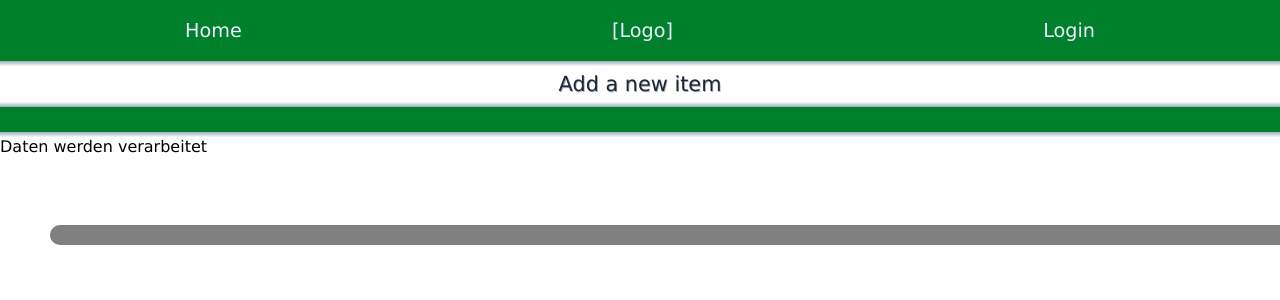
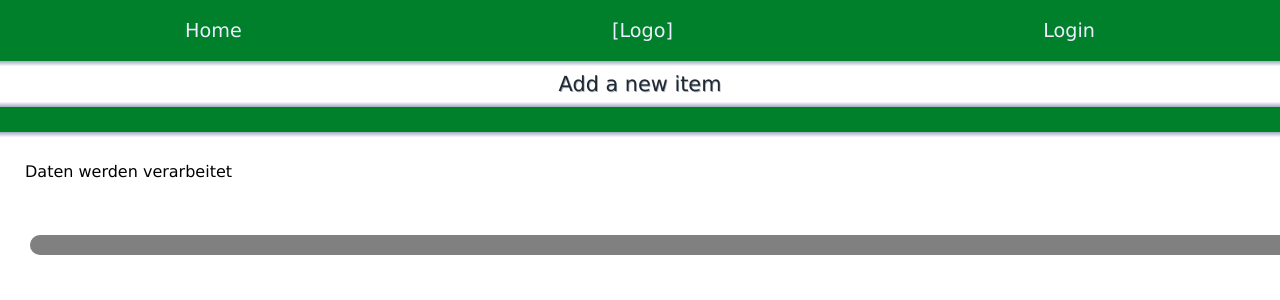
Before and after one commit to TobiasHasenkamp/ecobo, a React (Create React App) app in the folder frontend/: page /loading in a window 1280 px wide. Shown: the top 300 px of the page. Built offline with nearby package versions, Linux system fonts and the light colour scheme.

Commit message:
Loading bar is now much faster. Also a very small design overhaul to the loading page.

```diff
--- a/frontend/src/main/LoadingPage.js
+++ b/frontend/src/main/LoadingPage.js
@@ -3,6 +3,7 @@ import ProgressBar from "./designElements/ProgressBar";
 import {useEffect, useState} from "react";
 import {useHistory} from "react-router-dom";
 import PageHeader from "./PageHeader";
+import styled from "styled-components/macro";
 
 
 export default function LoadingPage() {
@@ -16,7 +17,7 @@ export default function LoadingPage() {
     useEffect(() => {
 
         let interval = setInterval(
-            () => setPercentCompleted(percentCompleted + (100/3)), 1000
+            () => setPercentCompleted(percentCompleted + (100)), 850
         );
 
         if (percentCompleted > 100){
@@ -35,8 +36,13 @@ export default function LoadingPage() {
     return (
         <>
                 <PageHeader title={pageHeader}/>
-                <div>Daten werden verarbeitet</div> <br/>
+                <StyledDiv>Daten werden verarbeitet</StyledDiv> <br/>
                 <ProgressBar percentCompleted={percentCompleted} />
         </>
     );
 }
+
+
+const StyledDiv = styled.div`
+  margin: 25px 25px 5px 25px;
+`
--- a/frontend/src/main/designElements/ProgressBar.js
+++ b/frontend/src/main/designElements/ProgressBar.js
@@ -8,7 +8,7 @@ export default function ProgressBar({percentCompleted}) {
         width: '75%',
         backgroundColor: "#e0e0de",
         borderRadius: 50,
-        margin: 50
+        margin: 30
     }
 
     const completedPercentStyle = {
@@ -26,14 +26,10 @@ export default function ProgressBar({percentCompleted}) {
         fontWeight: 'bold'
     }
 
-    const percentCompletedFloor = Math.floor(percentCompleted);
-
     return(
         <div style={progressBarStyle}>
             <div style={completedPercentStyle}>
-                <span style={labelStyle}>
-                    {`${percentCompletedFloor}%`}
-                </span>
+                <span style={labelStyle}/>
             </div>
 
         </div>
```
